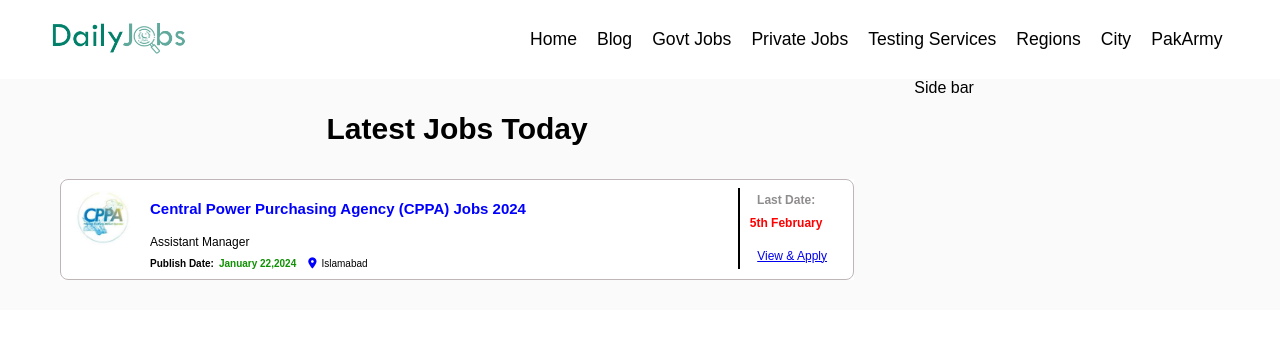
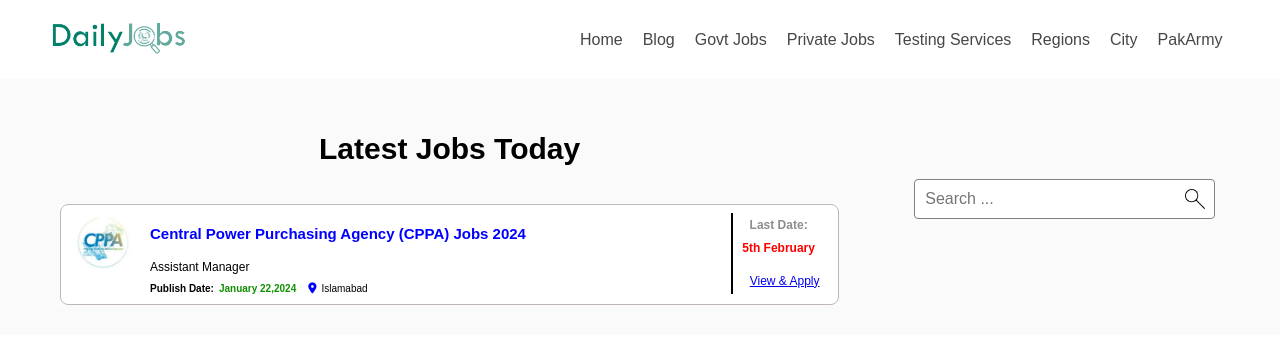
Before and after one commit to abdul-rehman07/Job-website, a plain HTML site: page Daily-jobs.html in a window 1280 px wide. Drawn offline with Linux system fonts and the light colour scheme.

Commit message:
search bar icon

```diff
--- a/Daily-jobs.html
+++ b/Daily-jobs.html
@@ -27,8 +27,8 @@
       #list {
         display: flex;
         list-style: none;
-        font-size: 1.1rem;
-        padding-left: 150px;
+        font-size: 16px;
+        padding-left: 200px;
       }
 
       .items {
@@ -38,7 +38,7 @@
       .items a {
         text-decoration: none;
         padding: 10px;
-        color: black;
+        color: #464646;
       }
 
       img {
@@ -100,17 +100,19 @@
         text-align: center;
         margin: 33px;
         font-size: 30px;
+        margin-bottom: 38px;
       }
 
       .lift-side {
-        padding: 0px 60px 0px 60px;
+        padding: 20px 75px 0px 60px;
       }
       .right-side {
         /* border: 1px solid rgb(53, 52, 52); */
         /* height: 300px;
         width: 375px; */
         /* background-color: orange; */
-        margin: 0px 10px 0px 0px;
+        margin: 100px 65px 0px 0px;
+        text-align: center;
       }
       .job-thumbnail-front img {
         width: 55px;
@@ -179,6 +181,26 @@
       .para-8 {
         padding-left: 5px;
       }
+      .search-style {
+        width: 100%;
+        padding: 10px;
+        font-size: 16px;
+      }
+      input {
+        border-radius: 4px;
+        border: 1px solid #818181;
+      }
+      .img-logo {
+        width: 20px;
+        padding: 0px;
+        margin: 10px;
+        position: absolute;
+        right: 65px;
+      }
+
+      .field {
+        display: flex;
+      }
     </style>
   </head>
 
@@ -242,7 +264,15 @@
         </div>
       </div>
 
-      <div class="right-side">Side bar</div>
+      <div class="right-side">
+        <div class="search-box">
+          <div class="field">
+            <label for="search"></label>
+            <input type="text" class="search-style" placeholder="Search ..." />
+            <img class="img-logo" src="search-zoom-fit-64.webp" alt="" />
+          </div>
+        </div>
+      </div>
     </div>
   </body>
 </html>
```
Also changed, not shown: search-zoom-fit-64.webp (added).
